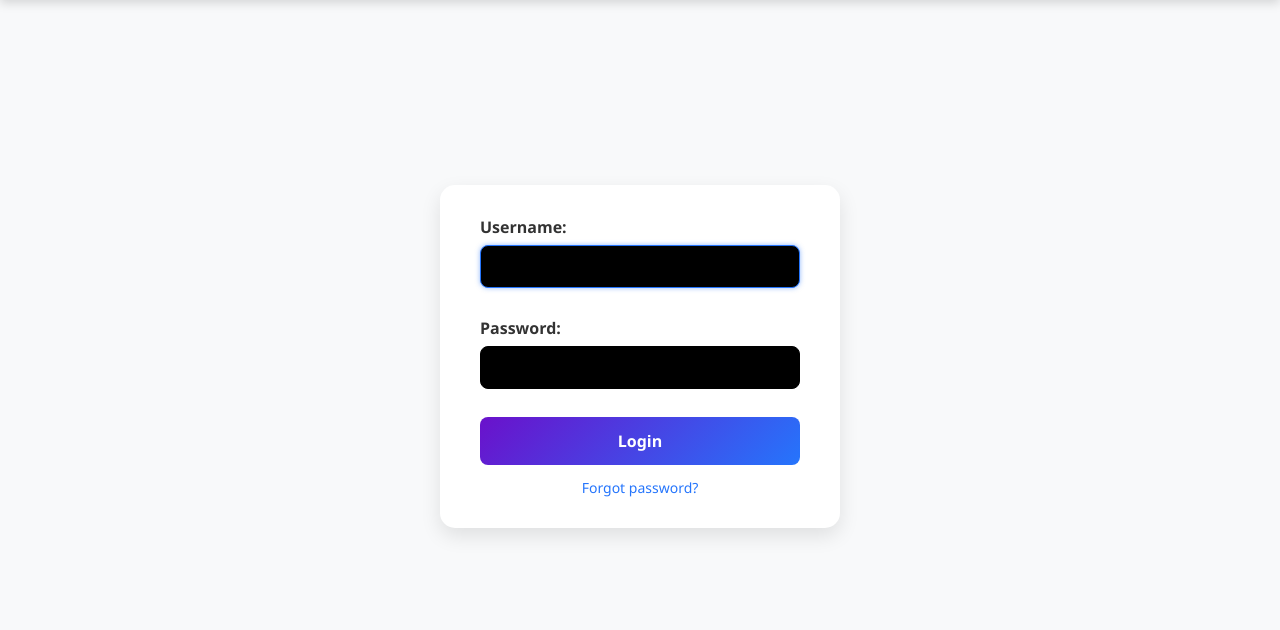
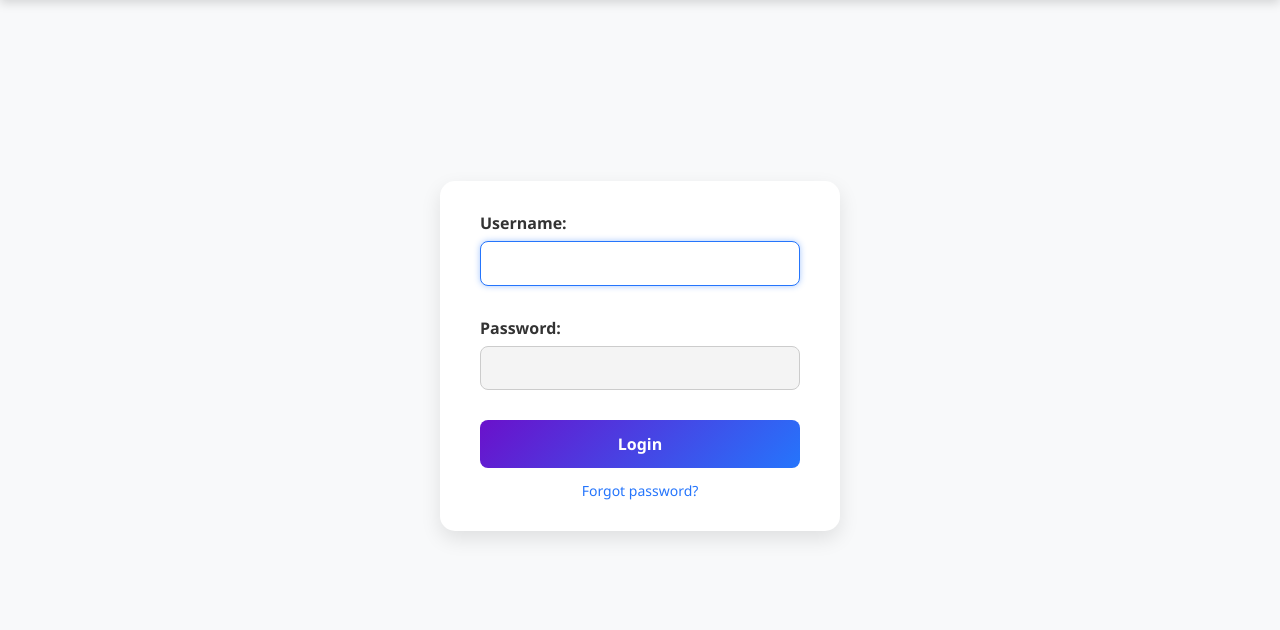
Before and after one commit to Sourabh2517x/Vibely, a Django app: page /users/login/ in a window 1280 px wide. Shown: the part 60-690 px from the top of the page. Run offline with Django 5.2, Linux system fonts and the light colour scheme.

Commit message:
update edit.html and login.html

```diff
--- a/mysite/users/templates/users/login.html
+++ b/mysite/users/templates/users/login.html
@@ -5,7 +5,6 @@
     /* Full-screen flex container */
     .login-container {
         min-height: calc(100vh - 120px);
-        /* adjust if top/bottom nav exists */
         display: flex;
         justify-content: center;
         align-items: center;
@@ -20,45 +19,48 @@
         width: 100%;
         max-width: 400px;
         box-sizing: border-box;
-        transition: background 0.3s, color 0.3s, border 0.3s;
+        transition: background 0.3s, color 0.3s, border 0.3s, box-shadow 0.3s;
     }
 
     .login-form label {
         display: block;
         margin-bottom: 6px;
-        font-weight: bold;
+        font-weight: 600;
         color: #333;
         transition: color 0.3s;
     }
 
+    /* ✅ Fixed input design */
     .login-form input,
     .login-form select,
     .login-form textarea {
         width: 100%;
-        padding: 10px;
+        padding: 10px 14px;
         border-radius: 8px;
-        border: 1px solid #000;
+        border: 1px solid #ccc;
         outline: none;
-        background: #000;
-        color: #fff;
-        font-size: 14px;
-        margin-bottom: 12px;
+        background: #f4f4f4;
+        color: #000;
+        font-size: 15px;
+        margin-bottom: 14px;
         transition: border 0.3s, box-shadow 0.3s, background 0.3s, color 0.3s;
     }
 
     .login-form input::placeholder,
     .login-form textarea::placeholder {
-        color: #bbb;
-        transition: color 0.3s;
+        color: #777;
     }
 
     .login-form input:focus,
     .login-form select:focus,
     .login-form textarea:focus {
         border-color: #2575fc;
-        box-shadow: 0 0 5px rgba(37, 117, 252, 0.5);
+        box-shadow: 0 0 6px rgba(37, 117, 252, 0.4);
+        background: #fff;
+        color: #000;
     }
 
+    /* Button styling */
     .login-form button {
         width: 100%;
         padding: 12px;
@@ -86,7 +88,11 @@
         transition: color 0.3s;
     }
 
-    /* Dark mode */
+    .login-form a:hover {
+        color: #6a11cb;
+    }
+
+    /* ✅ Dark mode */
     body.dark-mode {
         background: #121212;
         color: #f1f1f1;
@@ -96,7 +102,7 @@
         background: #1e1e1e;
         border: 1px solid #333;
         color: #f1f1f1;
-        box-shadow: 0 4px 12px rgba(0, 0, 0, 0.3);
+        box-shadow: 0 4px 12px rgba(0, 0, 0, 0.4);
     }
 
     body.dark-mode .login-form label,
@@ -107,9 +113,18 @@
     body.dark-mode .login-form input,
     body.dark-mode .login-form select,
     body.dark-mode .login-form textarea {
+        background: #2a2a2a;
+        color: #fff;
+        border: 1px solid #555;
+    }
+
+    body.dark-mode .login-form input:focus,
+    body.dark-mode .login-form select:focus,
+    body.dark-mode .login-form textarea:focus {
         background: #333;
         color: #fff;
-        border: 1px solid #555;
+        border-color: #2575fc;
+        box-shadow: 0 0 6px rgba(37, 117, 252, 0.5);
     }
 
     body.dark-mode .login-form input::placeholder,
```
Also changed, not shown: mysite/mysite/settings.py (+20 -45 lines), mysite/users/templates/users/edit.html (+12 -10 lines), mysite/db.sqlite3, mysite/media/images/WhatsApp_Image_2025-06-30_at_19_uTMDcKW.49.29_b6a5419e.jpg (added), mysite/media/profilepictures/MV5BMTU2NjA1ODgzMF5BMl5BanBnXkFtZTgwMTM2MTI4MjE._V1_.jpg (added), mysite/media/profilepictures/MV5BMTU2NjA1ODgzMF5BMl5BanBnXkFtZTgwMTM2MTI4MjE_Qmhjj9L._V1_.jpg (added).
